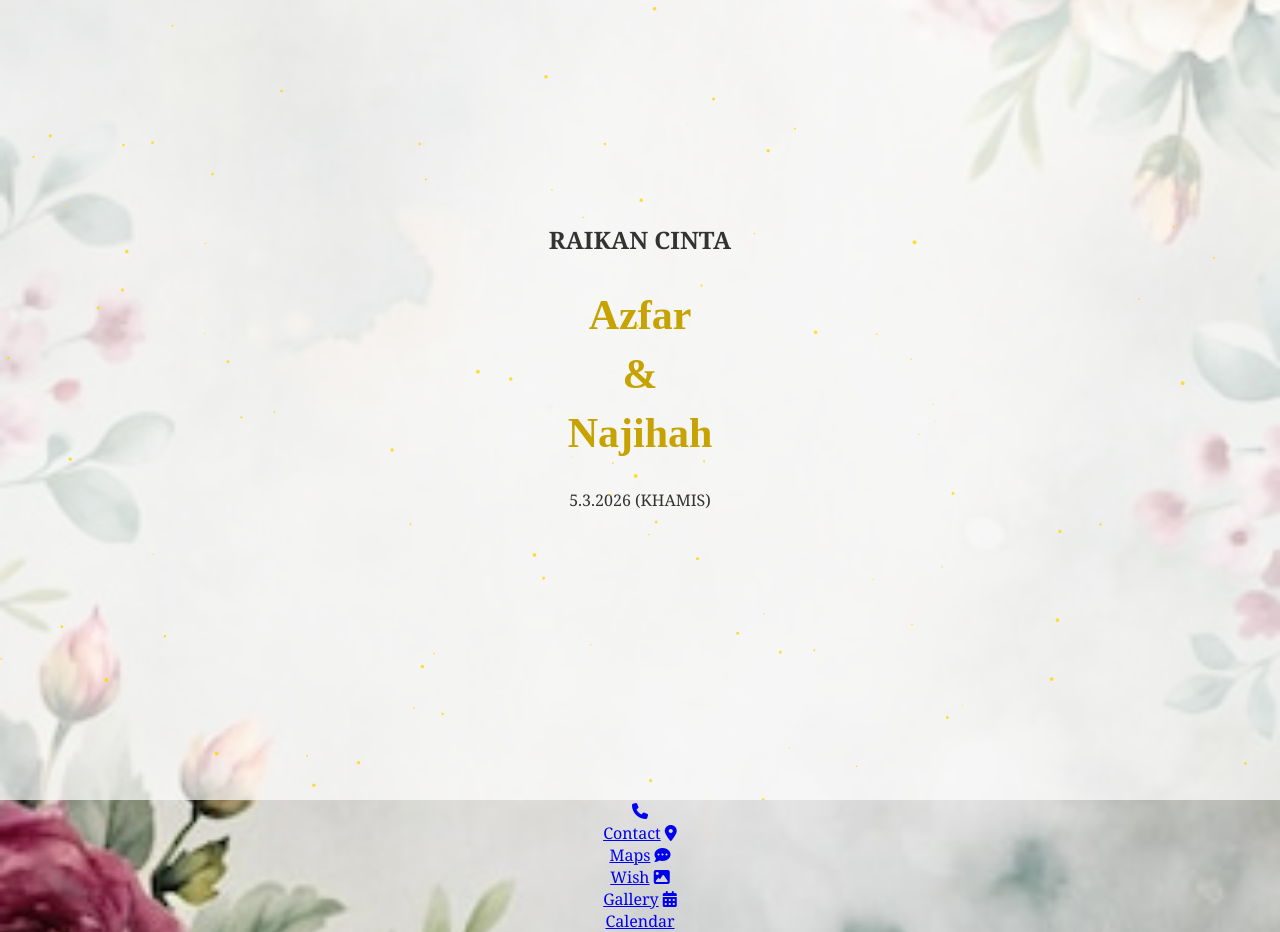
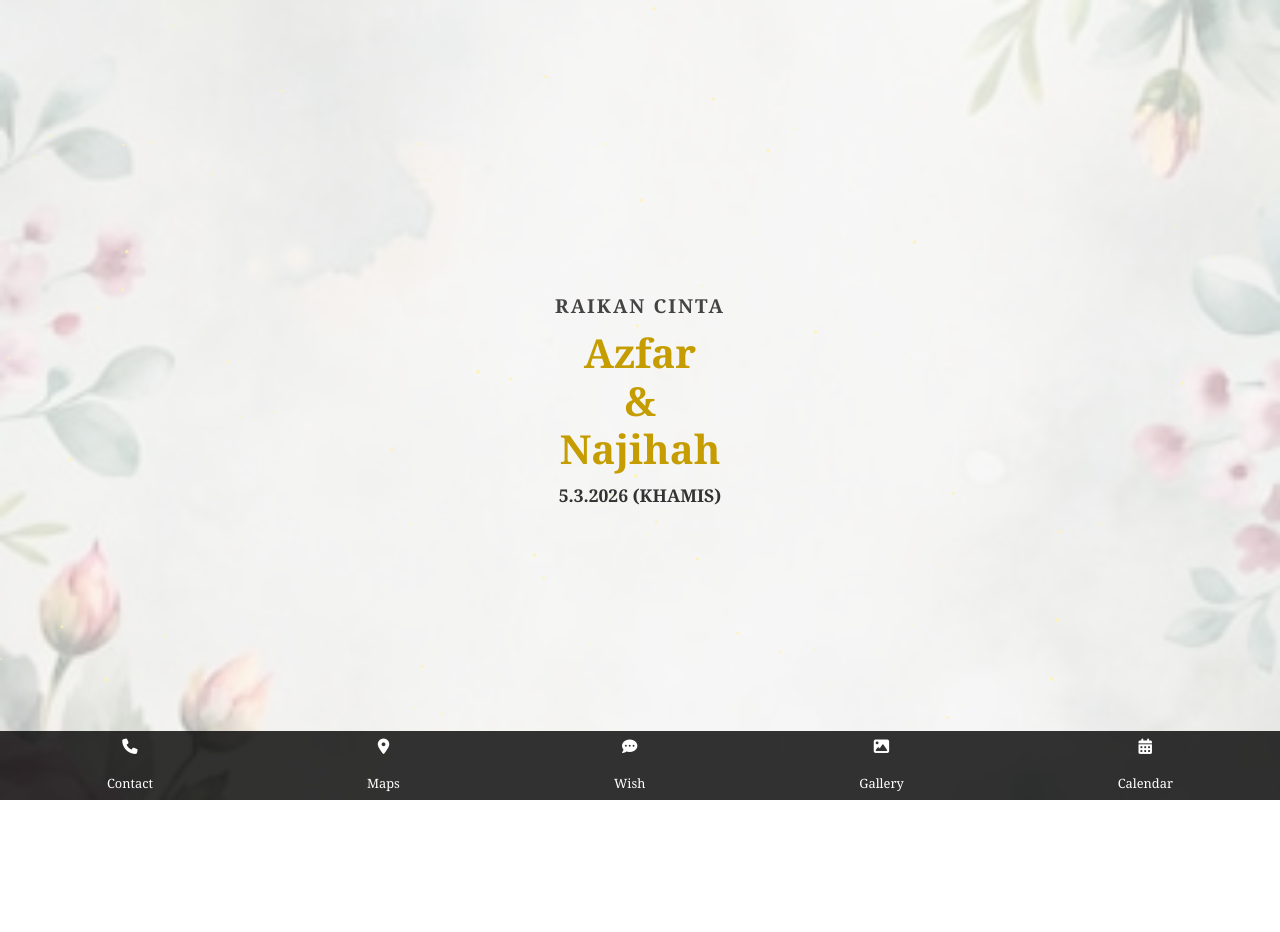
Before and after one commit to azfarhaniff/MyTerbang, a plain HTML site: page index.html in a window 1280 px wide. After the commit the page ends 800 px from the top, so only its background shows below. Drawn offline with Linux system fonts and the light colour scheme.

Commit message:
Update style.css

```diff
--- a/style.css
+++ b/style.css
@@ -1,84 +1,90 @@
+/* General layout */
+html, body {
+  margin: 0;
+  padding: 0;
+  width: 100%;
+  height: 100%;
+  overflow: hidden; /* Prevent scrolling */
+}
+
 body {
-  margin: 0;
   font-family: "Georgia", serif;
   text-align: center;
   color: #333;
-  min-height: 100vh;
-
-  /* Background image */
   background-image: url('bg.jpg');
   background-size: cover;
   background-position: center center;
   background-repeat: no-repeat;
-  background-attachment: scroll; /* changed from fixed to prevent clipping */
+  position: relative;
 }
 
-/* Overlay for readability */
+/* Falling star overlay */
+#stars {
+  position: fixed;
+  top: 0;
+  left: 0;
+  width: 100vw;
+  height: 100vh;
+  pointer-events: none;
+  z-index: 1;
+}
+
+/* Invitation text block */
 .invitation {
-  min-height: 100vh;
+  position: relative;
+  z-index: 2;
+  height: 100vh;
   display: flex;
+  flex-direction: column;
   justify-content: center;
   align-items: center;
-  flex-direction: column;
   background-color: rgba(255, 255, 255, 0.7);
-  box-sizing: border-box;
-  padding-bottom: 70px; /* give space so text not hidden by navbar */
 }
 
-/* Typography */
-h3 {
+.invitation h2 {
+  font-size: 1.2em;
   letter-spacing: 2px;
-  font-weight: normal;
-  color: #555;
+  color: #444;
+  margin-bottom: 10px;
 }
-h1 {
-  font-family: "Playfair Display", serif;
-  color: #c6a300;
-  font-size: 42px;
-  margin: 10px 0;
-  line-height: 1.4em;
+
+.invitation h1 {
+  font-size: 2.5em;
+  line-height: 1.2;
+  color: #c59d00;
+  margin: 0;
 }
-.date {
+
+.invitation p {
   margin-top: 10px;
+  font-size: 1.1em;
   font-weight: bold;
   color: #333;
 }
 
-/* Navbar */
-.navbar {
+/* Bottom nav bar */
+.bottom-nav {
   position: fixed;
   bottom: 0;
+  left: 0;
   width: 100%;
-  background: rgba(34, 34, 34, 0.95); /* slight transparency */
+  background-color: rgba(0, 0, 0, 0.8);
   display: flex;
   justify-content: space-around;
-  align-items: center;
   padding: 8px 0;
-  backdrop-filter: blur(5px); /* modern glassy look */
-  border-top: 1px solid rgba(255, 255, 255, 0.1);
+  z-index: 3;
 }
 
-.navbar a {
+.bottom-nav a {
   color: white;
   text-decoration: none;
-  font-size: 13px;
+  font-size: 0.8em;
   display: flex;
   flex-direction: column;
   align-items: center;
 }
 
-.navbar i {
-  font-size: 18px;
-  margin-bottom: 3px;
+.bottom-nav i {
+  font-size: 1.2em;
+  margin-bottom: 2px;
 }
-
-/* Starry glitter overlay */
-#stars {
-  position: fixed;
-  top: 0;
-  left: 0;
-  width: 100%;
-  height: 100%;
-  pointer-events: none; /* allow tapping links under it */
-  z-index: 2;
-}
```
